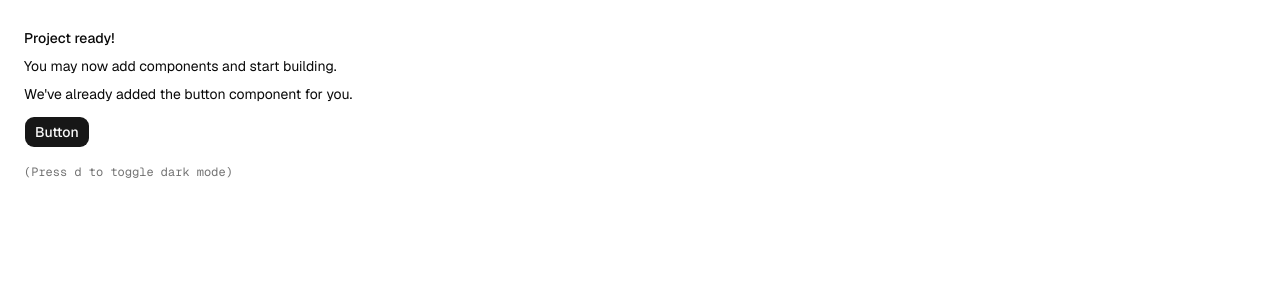
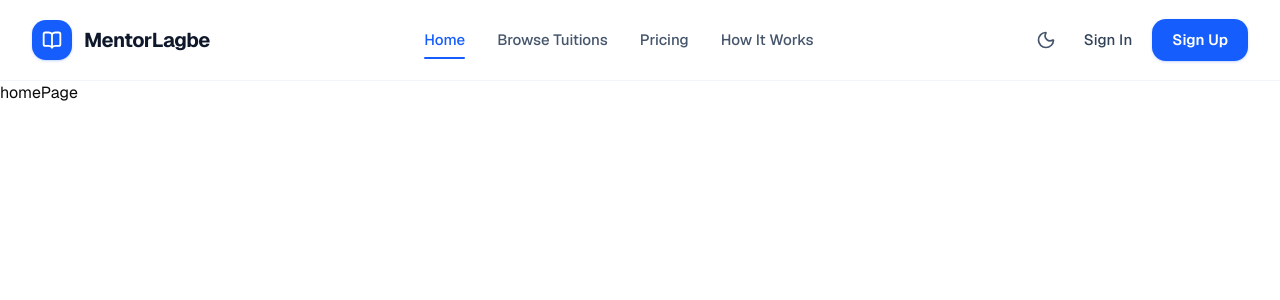
Before and after one commit to tanvirahmedmahin10/mentorlagbe_frontend, a Next.js app: page / in a window 1280 px wide. Shown: the top 300 px of the page. Built offline with nearby package versions, Linux system fonts and the light colour scheme.

Commit message:
added navabar and basic setup done

```diff
--- /dev/null
+++ b/app/(root)/layout.tsx
@@ -0,0 +1,16 @@
+import Navbar from "../Components/Navbar"
+
+export default function HomeLayout({
+  children,
+}: Readonly<{
+  children: React.ReactNode
+}>) {
+  return (
+
+      <body>
+        <Navbar></Navbar>
+        {children}
+      </body>
+
+  )
+}
--- /dev/null
+++ b/app/(root)/page.tsx
@@ -0,0 +1,9 @@
+import { Button } from "@/components/ui/button"
+
+export default function Page() {
+  return (
+    <div>
+      homePage
+    </div>
+  )
+}
--- /dev/null
+++ b/app/Components/Navbar.tsx
@@ -0,0 +1,148 @@
+"use client";
+
+import { useState, useEffect } from "react";
+import { BookOpen, Moon, Sun, Menu, X } from "lucide-react";
+
+const navLinks = [
+  { name: "Home", href: "/" },
+  { name: "Browse Tuitions", href: "browse-tuitions" },
+  { name: "Pricing", href: "pricing" },
+  { name: "How It Works", href: "how-it-works" },
+];
+
+export default function Navbar() {
+  const [activeTab, setActiveTab] = useState("Home");
+  const [isDark, setIsDark] = useState(false);
+  const [mobileMenuOpen, setMobileMenuOpen] = useState(false);
+
+  useEffect(() => {
+    const root = window.document.documentElement;
+    if (isDark) {
+      root.classList.add("dark");
+    } else {
+      root.classList.remove("dark");
+    }
+  }, [isDark]);
+
+  return (
+    <header className="sticky top-0 z-50 w-full border-b border-slate-100 bg-white/95 backdrop-blur transition-colors dark:border-slate-800 dark:bg-slate-950/95">
+      <div className="mx-auto flex h-20 max-w-7xl items-center justify-between px-4 sm:px-6 lg:px-8">
+
+        <a href="#" className="flex items-center gap-3 group">
+          <div className="flex h-10 w-10 items-center justify-center rounded-xl bg-blue-600 text-white shadow-sm shadow-blue-600/20 transition-transform duration-200 group-hover:scale-105">
+            <BookOpen className="h-5 w-5 stroke-[2.2]" />
+          </div>
+          <span className="text-xl font-bold tracking-tight text-slate-900 dark:text-white">
+            MentorLagbe
+          </span>
+        </a>
+
+        <nav className="hidden md:flex items-center gap-8">
+          {navLinks.map((link) => {
+            const isActive = activeTab === link.name;
+            return (
+              <a
+                key={link.name}
+                href={link.href}
+                onClick={() => setActiveTab(link.name)}
+                className={`relative py-2 text-[15px] font-medium transition-colors ${
+                  isActive
+                    ? "text-blue-600 dark:text-blue-400"
+                    : "text-slate-600 hover:text-slate-900 dark:text-slate-300 dark:hover:text-white"
+                }`}
+              >
+                {link.name}
+                {isActive && (
+                  <span className="absolute inset-x-0 bottom-0 h-[2px] rounded-full bg-blue-600 dark:bg-blue-400" />
+                )}
+              </a>
+            );
+          })}
+        </nav>
+
+        <div className="hidden md:flex items-center gap-5">
+          <button
+            onClick={() => setIsDark(!isDark)}
+            aria-label="Toggle Dark Mode"
+            className="rounded-lg p-2 text-slate-600 transition-colors hover:bg-slate-100 hover:text-slate-900 dark:text-slate-300 dark:hover:bg-slate-800 dark:hover:text-white"
+          >
+            {isDark ? <Sun className="h-5 w-5" /> : <Moon className="h-5 w-5" />}
+          </button>
+
+          <a
+            href="#signin"
+            className="text-[15px] font-medium text-slate-700 transition-colors hover:text-blue-600 dark:text-slate-200 dark:hover:text-blue-400"
+          >
+            Sign In
+          </a>
+
+          <a
+            href="#signup"
+            className="rounded-xl bg-blue-600 px-5 py-2.5 text-[15px] font-semibold text-white shadow-sm shadow-blue-600/20 transition-all hover:bg-blue-700 active:scale-95"
+          >
+            Sign Up
+          </a>
+        </div>
+
+        <div className="flex items-center gap-2 md:hidden">
+          <button
+            onClick={() => setIsDark(!isDark)}
+            aria-label="Toggle Dark Mode"
+            className="rounded-lg p-2 text-slate-600 hover:bg-slate-100 dark:text-slate-300 dark:hover:bg-slate-800"
+          >
+            {isDark ? <Sun className="h-5 w-5" /> : <Moon className="h-5 w-5" />}
+          </button>
+          <button
+            onClick={() => setMobileMenuOpen(!mobileMenuOpen)}
+            aria-label="Toggle Menu"
+            className="rounded-lg p-2 text-slate-700 hover:bg-slate-100 dark:text-slate-200 dark:hover:bg-slate-800"
+          >
+            {mobileMenuOpen ? <X className="h-6 w-6" /> : <Menu className="h-6 w-6" />}
+          </button>
+        </div>
+      </div>
+
+      {mobileMenuOpen && (
+        <div className="border-t border-slate-100 bg-white px-4 pb-6 pt-3 dark:border-slate-800 dark:bg-slate-950 md:hidden">
+          <nav className="flex flex-col space-y-2">
+            {navLinks.map((link) => {
+              const isActive = activeTab === link.name;
+              return (
+                <a
+                  key={link.name}
+                  href={link.href}
+                  onClick={() => {
+                    setActiveTab(link.name);
+                    setMobileMenuOpen(false);
+                  }}
+                  className={`rounded-lg px-3 py-2.5 text-base font-medium transition-colors ${
+                    isActive
+                      ? "bg-blue-50 text-blue-600 dark:bg-blue-950/50 dark:text-blue-400"
+                      : "text-slate-600 hover:bg-slate-50 dark:text-slate-300 dark:hover:bg-slate-900"
+                  }`}
+                >
+                  {link.name}
+                </a>
+              );
+            })}
+          </nav>
+
+          <div className="mt-4 flex flex-col gap-3 border-t border-slate-100 pt-4 dark:border-slate-800">
+            <a
+              href="#signin"
+              className="w-full rounded-xl border border-slate-200 py-2.5 text-center text-sm font-semibold text-slate-700 hover:bg-slate-50 dark:border-slate-700 dark:text-slate-200 dark:hover:bg-slate-900"
+            >
+              Sign In
+            </a>
+            <a
+              href="#signup"
+              className="w-full rounded-xl bg-blue-600 py-2.5 text-center text-sm font-semibold text-white hover:bg-blue-700"
+            >
+              Sign Up
+            </a>
+          </div>
+        </div>
+      )}
+    </header>
+  );
+}
--- a/app/page.tsx
+++ /dev/null
@@ -1,19 +0,0 @@
-import { Button } from "@/components/ui/button"
-
-export default function Page() {
-  return (
-    <div className="flex min-h-svh p-6">
-      <div className="flex max-w-md min-w-0 flex-col gap-4 text-sm leading-loose">
-        <div>
-          <h1 className="font-medium">Project ready!</h1>
-          <p>You may now add components and start building.</p>
-          <p>We&apos;ve already added the button component for you.</p>
-          <Button className="mt-2">Button</Button>
-        </div>
-        <div className="font-mono text-xs text-muted-foreground">
-          (Press <kbd>d</kbd> to toggle dark mode)
-        </div>
-      </div>
-    </div>
-  )
-}
```
